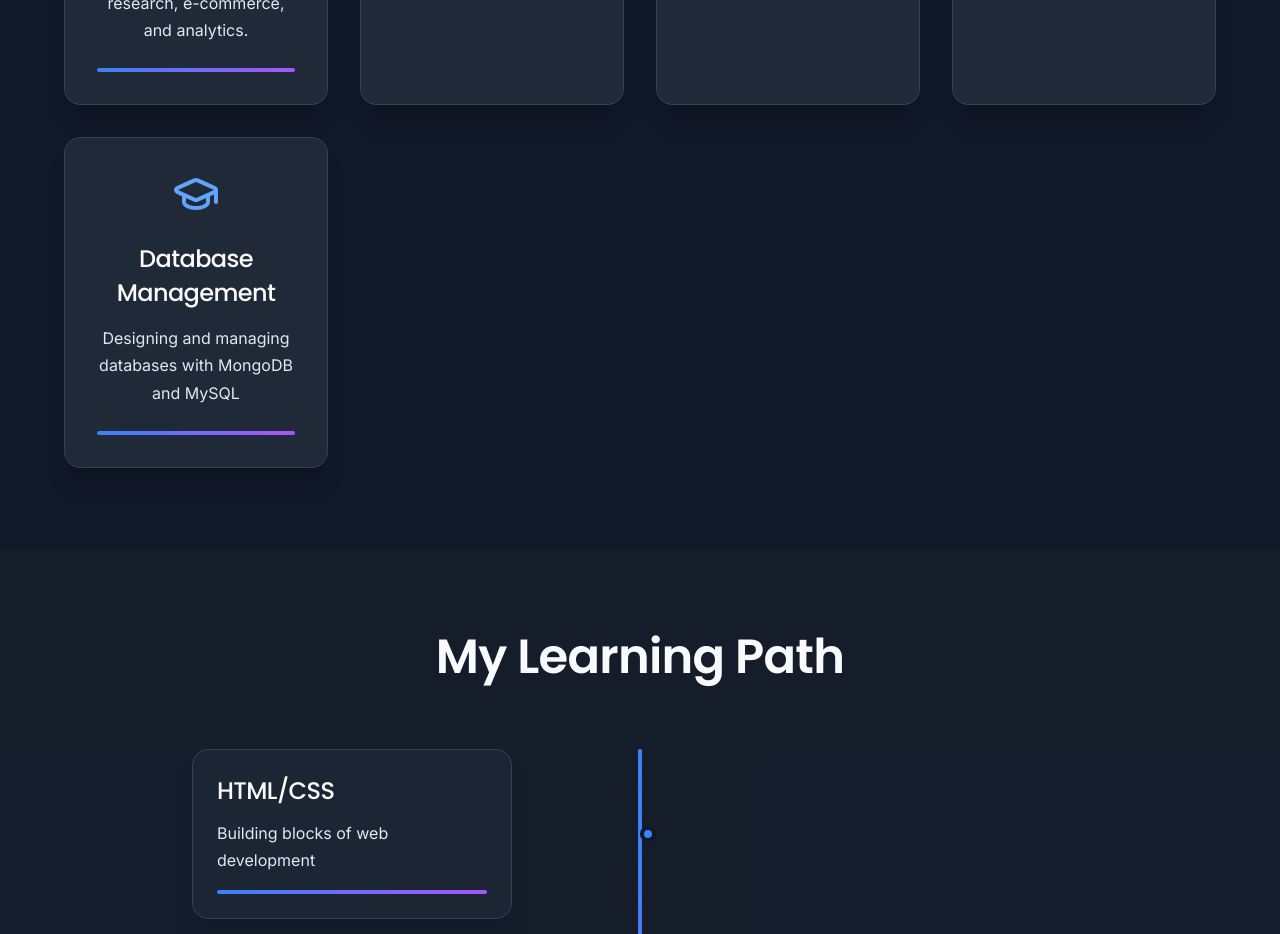
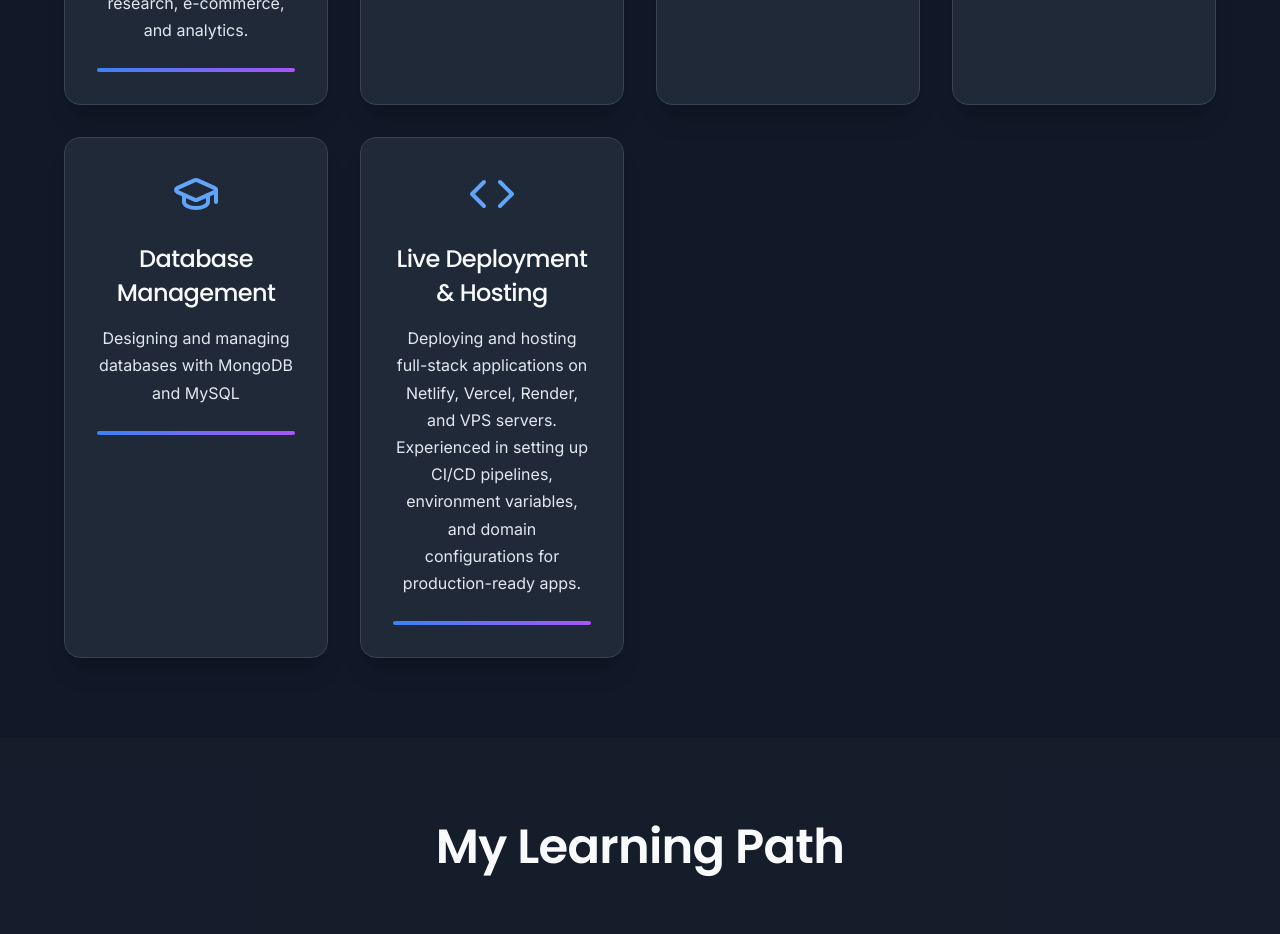
Before and after one commit to raybalawas/rahul_portfolio, a Next.js app: page / in a window 1280 px wide. Shown: the part 2540-3474 px from the top of the page. Built offline with nearby package versions, Linux system fonts and the light colour scheme.

Commit message:
Add new portfolio item: Live Deployment & Hosting with CI/CD details

```diff
--- a/app/page.tsx
+++ b/app/page.tsx
@@ -220,6 +220,13 @@ export default function Portfolio() {
       description: "Designing and managing databases with MongoDB and MySQL",
       icon: <GraduationCap className="w-8 h-8 md:w-12 md:h-12" />,
       delay: 0.8,
+    },
+    {
+      title: "Live Deployment & Hosting",
+      description:
+        "Deploying and hosting full-stack applications on Netlify, Vercel, Render, and VPS servers. Experienced in setting up CI/CD pipelines, environment variables, and domain configurations for production-ready apps.",
+      icon: <Code className="w-8 h-8 md:w-12 md:h-12" />,
+      delay: 1.0,
     },
   ];
 
```
